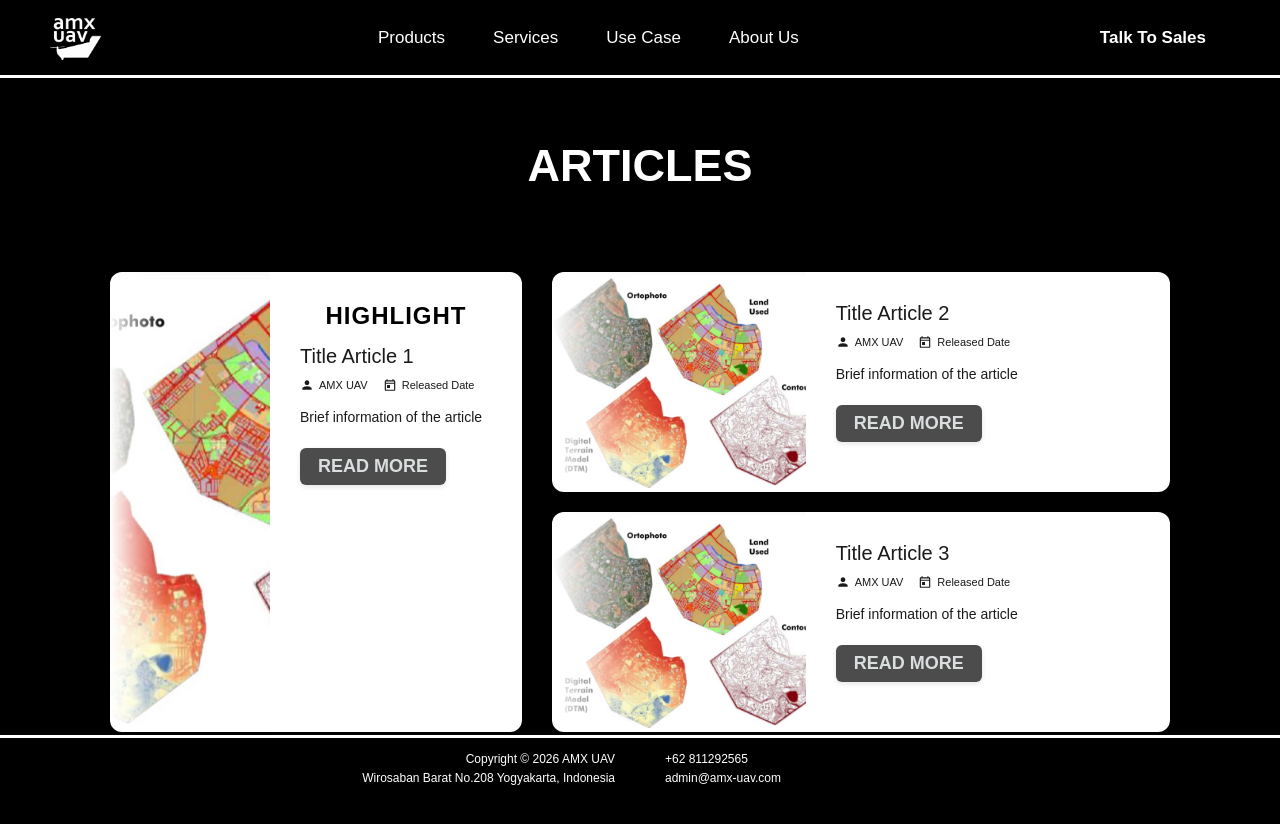
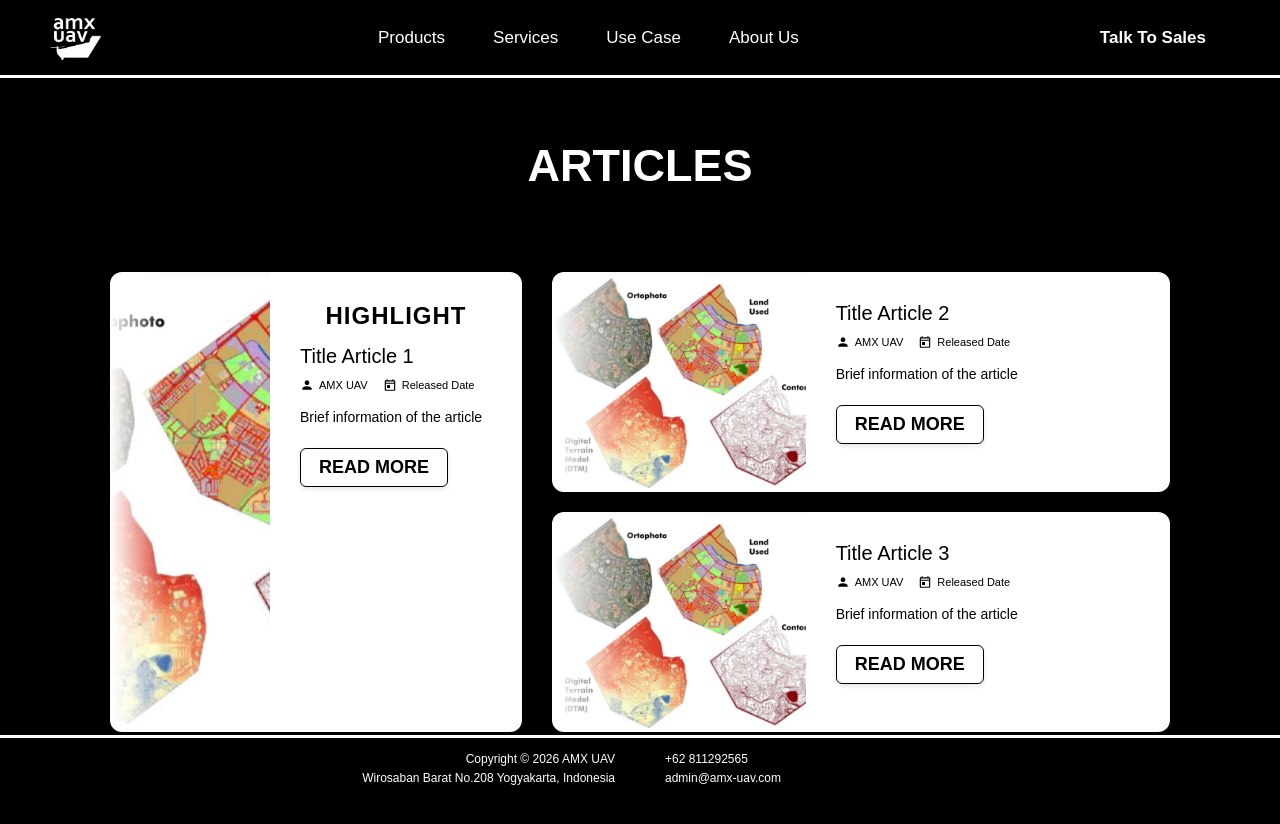
Before and after one commit to nasgmr/website-amx-next, a Next.js app: page /about-us/articles in a window 1280 px wide. Shown: the top 824 px of the page. Built offline with nearby package versions, Linux system fonts and the light colour scheme; a web font is replaced by a local one.

Commit message:
fix: articles page font colors and boxes gradients

```diff
--- a/src/css/style.css
+++ b/src/css/style.css
@@ -1665,14 +1665,14 @@ body {
 .aboutus-page .article-hero-bg {
   width: 100%;
   height: 100%;
-  background: linear-gradient(to bottom, #D3D3D3 0%, #4C4C4C 100%);
+  background: linear-gradient(to bottom, #FFFFFF 0%, #FFFFFF 100%);
   display: flex;
   align-items: flex-start;
   justify-content: center;
   padding-top: 80px;
 
-  -webkit-mask-image: linear-gradient(to bottom, #000000 50%, #000000 100%);
-  mask-image: linear-gradient(to bottom, #000000 50%, #000000 100%);
+  -webkit-mask-image: linear-gradient(to bottom, #FFFFFF 50%, #FFFFFF 100%);
+  mask-image: linear-gradient(to bottom, #FFFFFF 50%, #FFFFFF 100%);
 }
 
 .aboutus-page .article-hero-bg img {
@@ -1719,7 +1719,7 @@ body {
 }
 
 .highlight-card {
-  background-color: #959595;
+  background-color: #FFFFFF;
   border-radius: 12px;
   padding: 20px;
   box-sizing: border-box;
@@ -1733,7 +1733,7 @@ body {
   display: flex;
   align-items: center;
   justify-content: center;
-  color: #1A1A1A;
+  color: #000000;
   font-size: 20px;
   font-weight: bold;
   margin-bottom: 20px;
@@ -1741,7 +1741,7 @@ body {
 }
 
 .highlight-content h3 {
-  color: #1A1A1A;
+  color: #000000;
   font-size: 22px;
   margin: 0 0 10px 0;
 }
@@ -1782,7 +1782,7 @@ body {
 }
 
 .list-card-content h3 {
-  color: #1A1A1A;
+  color: #000000;
   font-size: 20px;
   margin: 0 0 10px 0;
 }
@@ -1799,8 +1799,8 @@ body {
   object-fit: cover;
   display: block;
 
-  -webkit-mask-image: linear-gradient(to right, transparent 0%, #000000 35%);
-  mask-image: linear-gradient(to right, transparent 0%, #000000 35%);
+  -webkit-mask-image: linear-gradient(to right, transparent 0%, #FFFFFF 35%);
+  mask-image: linear-gradient(to right, transparent 0%, #FFFFFF 35%);
 }
 
 .article-meta {
@@ -1808,7 +1808,7 @@ body {
   flex-direction: row;
   gap: 15px;
   font-size: 11px;
-  color: #1A1A1A;
+  color: #000000;
   margin-bottom: 15px;
   font-weight: 500;
 }
@@ -1820,15 +1820,15 @@ body {
 }
 
 .article-brief {
-  color: #1A1A1A;
+  color: #000000;
   font-size: 14px;
   line-height: 1.5;
   margin: 0 0 20px 0;
 }
 
 .btn-read-more {
-  background-color: #4C4C4C;
-  color: #DADEDF;
+  border: 1px solid #000000;
+  color: #000000;
   padding: 8px 18px;
   border-radius: 6px;
   font-size: 13px;
@@ -1840,8 +1840,8 @@ body {
 }
 
 .btn-read-more:hover {
-  background-color: #DADEDF;
-  color: #4C4C4C;
+  background-color: #000000;
+  color: #FFFFFF;
 }
 
 /* ABOUT US - ARTICLES DETAILS PAGE */
```
